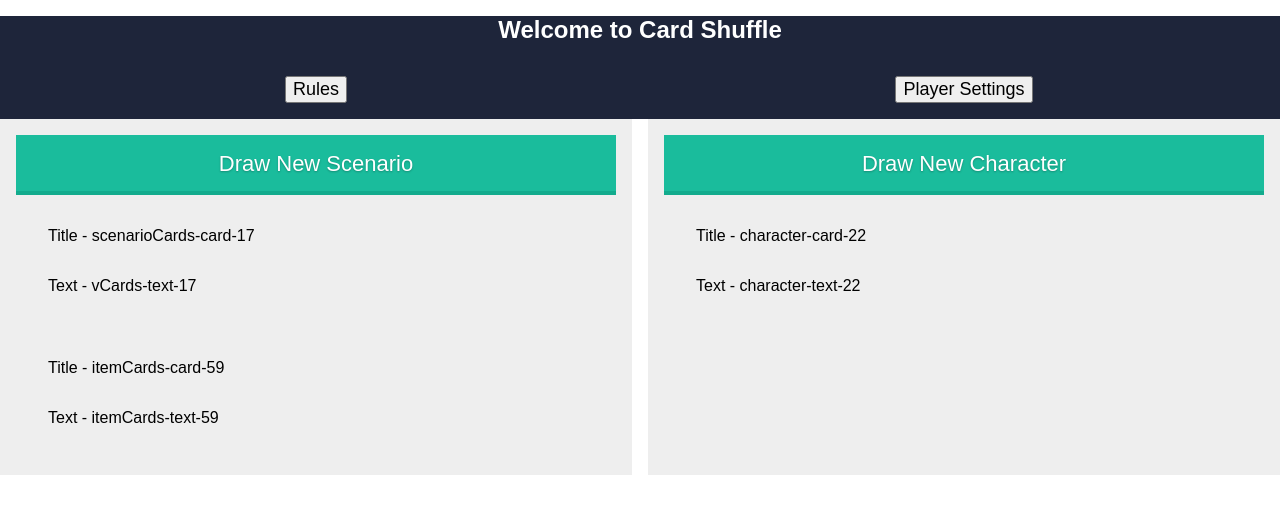
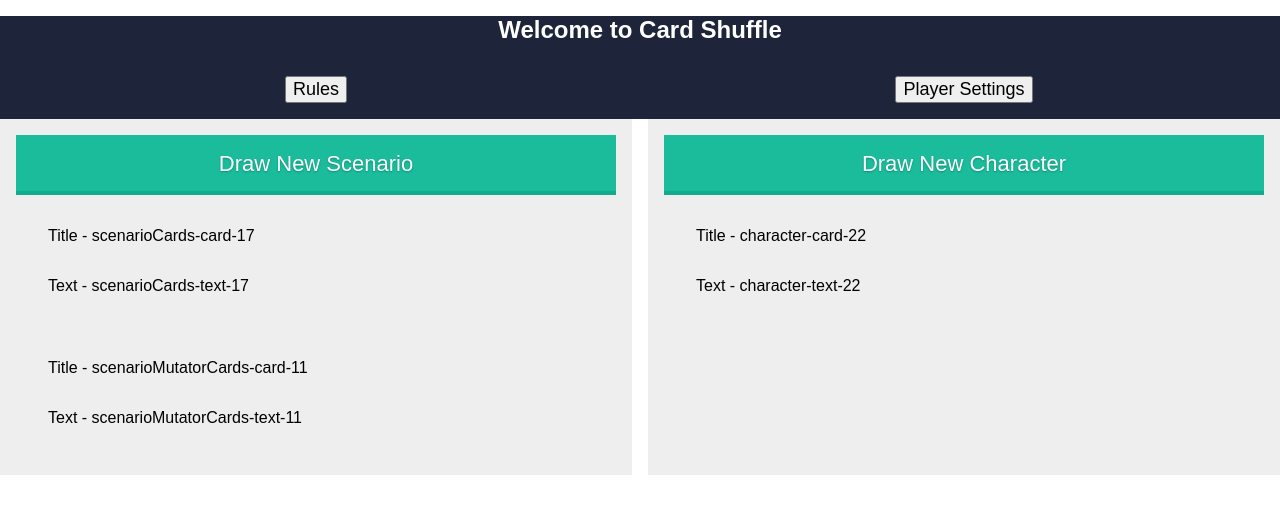
Before and after one commit to cij11/card-shuffle-client, a React (Create React App) app: page / in a window 1280 px wide. Shown: the top 514 px of the page. Built offline with nearby package versions, Linux system fonts and the light colour scheme.

Commit message:
Replacing items with scenario-mutators. Adding more scenarios.

```diff
--- a/src/App.js
+++ b/src/App.js
@@ -28,13 +28,13 @@ class App extends Component {
         <div className="wrapper">
           <div className="drawGroup cardStyling">
             <div>
-              <DrawCardContainer drawDecks={["scenarios", "items"]} text={"Draw New Scenario"}/>
+              <DrawCardContainer drawDecks={["scenarios", "scenarioMutators"]} text={"Draw New Scenario"}/>
             </div>
             <div>
               <CardContainer deckName={"scenarios"}/>
             </div>
             <div>
-              <CardContainer deckName={"items"}/>
+              <CardContainer deckName={"scenarioMutators"}/>
             </div>
           </div>
 
--- a/src/deck-content/item-deck.js
+++ /dev/null
@@ -1,12 +0,0 @@
-import { buildCard, buildDeck } from '../deck-building.js';
-
-const itemCards = [];
-
-let i = 0,
-maxCards = 60;
-
-for (i = 0; i < maxCards; i++) {
-    itemCards.push(buildCard('itemCards-card-' + i, 'itemCards-text-' + i));
-}
-
-export default buildDeck('items', itemCards);
--- a/src/deck-content/scenario-deck.js
+++ b/src/deck-content/scenario-deck.js
@@ -6,7 +6,7 @@ let i = 0,
 maxCards = 60;
 
 for (i = 0; i < maxCards; i++) {
-    scenarioCards.push(buildCard('scenarioCards-card-' + i, 'vCards-text-' + i));
+    scenarioCards.push(buildCard('scenarioCards-card-' + i, 'scenarioCards-text-' + i));
 }
 
 export default buildDeck('scenarios', scenarioCards);
--- /dev/null
+++ b/src/deck-content/scenario-mutator-deck.js
@@ -0,0 +1,12 @@
+import { buildCard, buildDeck } from '../deck-building.js';
+
+const scenarioMutatorCards = [];
+
+let i = 0,
+maxCards = 60;
+
+for (i = 0; i < maxCards; i++) {
+    scenarioMutatorCards.push(buildCard(' scenarioMutatorCards-card-' + i, 'scenarioMutatorCards-text-' + i));
+}
+
+export default buildDeck('scenarioMutators', scenarioMutatorCards);
--- a/src/deck-library.js
+++ b/src/deck-library.js
@@ -2,7 +2,7 @@
 import characterDeck from './deck-content/character-deck.js';
 import scenarioDeck from './deck-content/scenario-deck.js';
 import standardDeck from './deck-content/standard-deck.js';
-import itemDeck from './deck-content/item-deck.js';
+import scenarioMutatorDeck from './deck-content/scenario-mutator-deck.js';
 
 const _ = require('lodash');
 
@@ -21,8 +21,8 @@ const standardDeckBuilder = () => {
     return _.cloneDeep(standardDeck);
 }
 
-const itemDeckBuilder = () => {
-    return _.cloneDeep(itemDeck);
+const scenarioMutatorDeckBuilder = () => {
+    return _.cloneDeep(scenarioMutatorDeck);
 }
 
-export { characterDeckBuilder, scenarioDeckBuilder, standardDeckBuilder, itemDeckBuilder };
+export { characterDeckBuilder, scenarioDeckBuilder, standardDeckBuilder, scenarioMutatorDeckBuilder };
--- a/src/reducers/reducers.js
+++ b/src/reducers/reducers.js
@@ -1,7 +1,7 @@
 import { STORE_SEED, DRAW_CARD, SELECT_PLAYER } from '../actions/actions';
 import { combineReducers } from 'redux';
 
-import { scenarioDeckBuilder, characterDeckBuilder, standardDeckBuilder, itemDeckBuilder } from '../deck-library';
+import { scenarioDeckBuilder, characterDeckBuilder, standardDeckBuilder, scenarioMutatorDeckBuilder } from '../deck-library';
 import { shuffleDeck, removeTopCard, splitDeck } from '../deck-manipulation';
 
 const seed = (seed = 'abcd', action) => {
@@ -69,7 +69,7 @@ const initialDecksState = () => {
     initialDecks.push(characterDeckBuilder());
     initialDecks.push(scenarioDeckBuilder());
     initialDecks.push(standardDeckBuilder());
-    initialDecks.push(itemDeckBuilder());
+    initialDecks.push(scenarioMutatorDeckBuilder());
 
     return initialDecks;
 }
```
Also changed, not shown: 1 other file (tests, documents, lock files or other folders).
